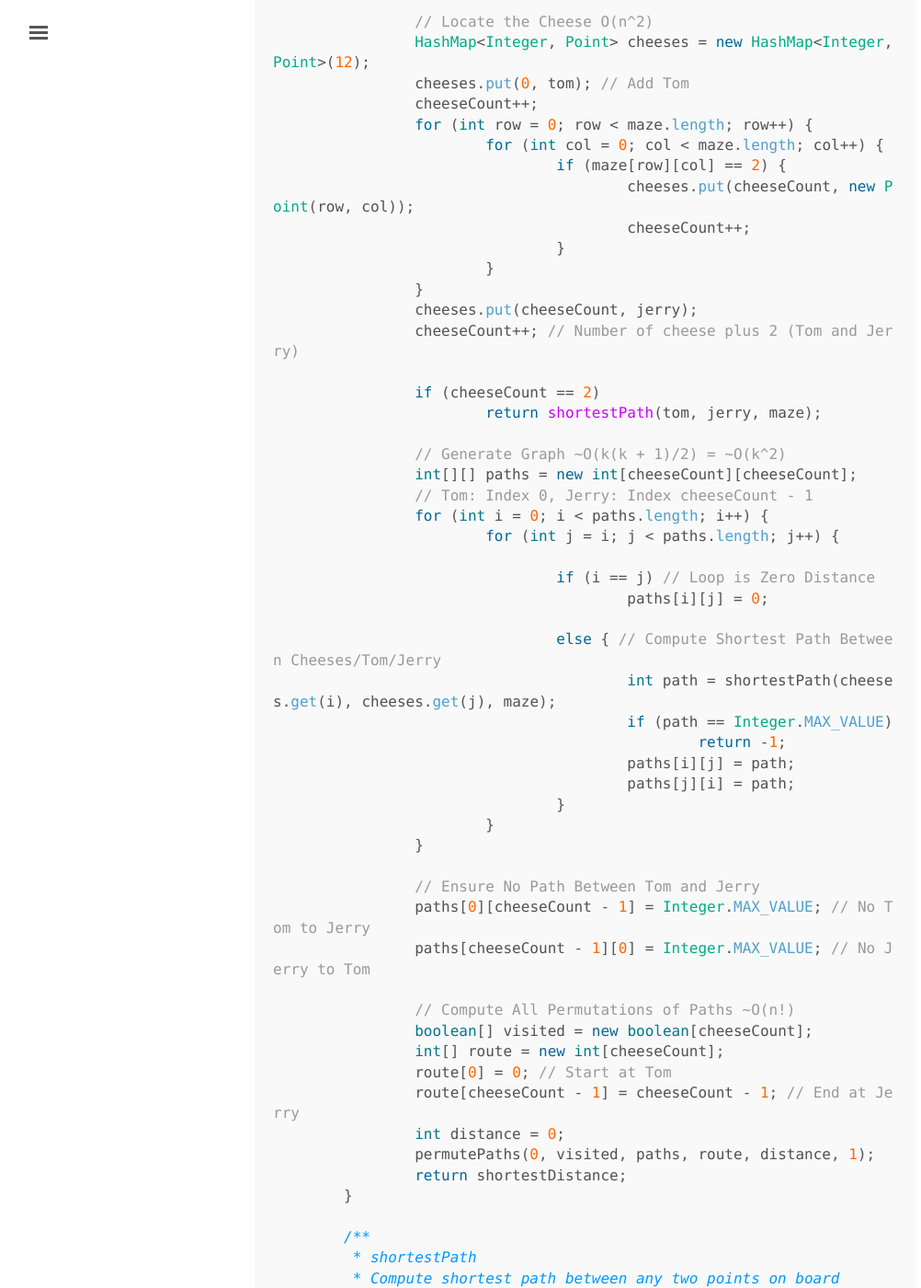
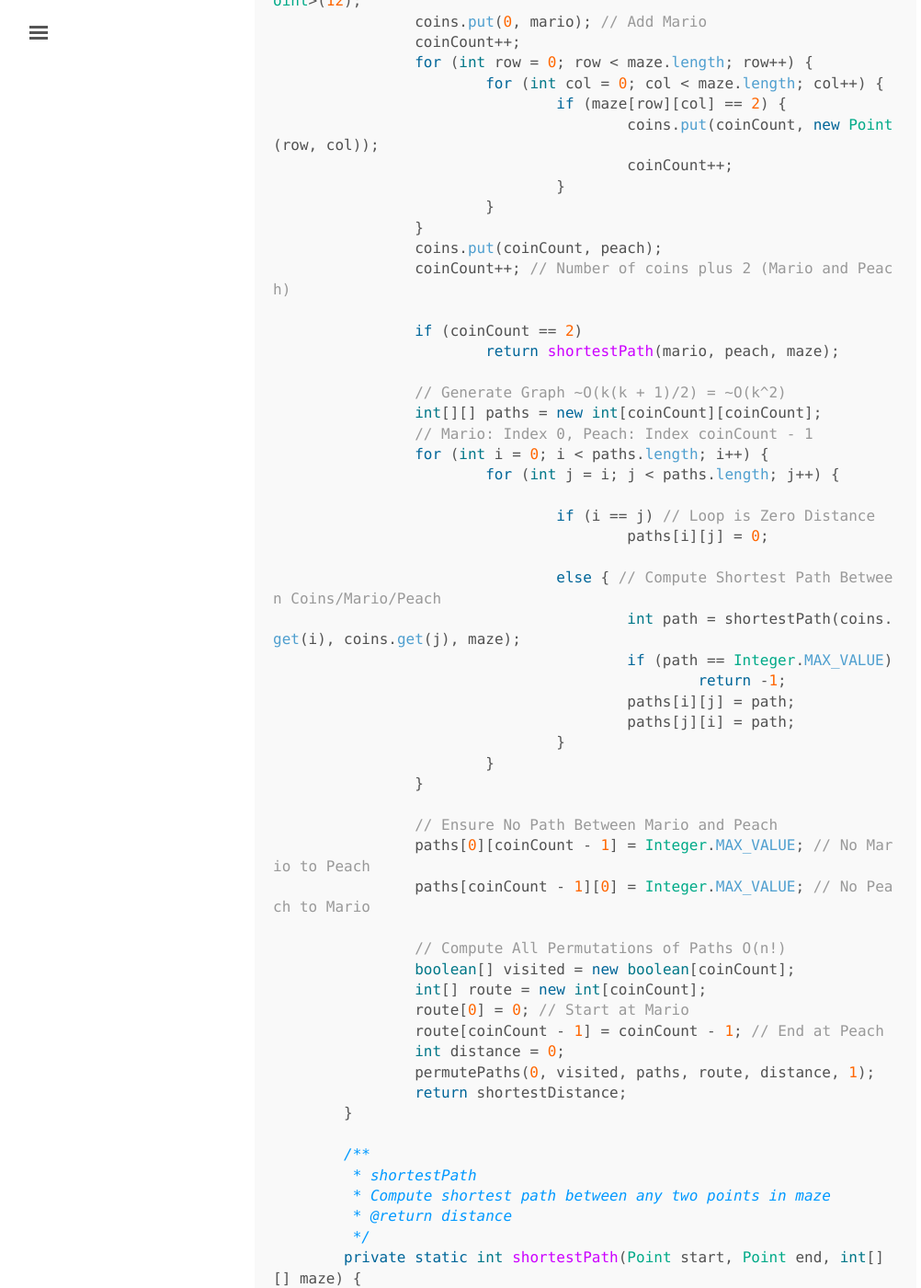
Before and after one commit to washifu/CodeBlog, a Jekyll site: the page built from pages/2017-10-12-Mario_Peach_Coins.md, in a window 1280 px wide and 1400 px high, scrolled down 3256 px. Shown: the whole window at 92% size, without its empty margins (3-1005 px from the left). Built offline with Jekyll 4.4.1, drawn with Linux system fonts in a browser that asks for light colours; comment, search, counter and statistics services are not loaded; some of the changed text lies outside the part shown.

Commit message:
Update 2017-10-12-Mario_Peach_Coins.md

```diff
--- a/pages/2017-10-12-Mario_Peach_Coins.md
+++ b/pages/2017-10-12-Mario_Peach_Coins.md
@@ -4,7 +4,7 @@ title: Mario Peach Maze with Coins
 comments: true
 ---
 
-## [Mario Peach Maze with Coins] -- (Hard)
+## Mario Peach Maze with Coins -- (Hard)
 **Original Details, Common Problem**
 
 ### Description:
@@ -98,50 +98,46 @@ import java.util.LinkedList;
 import java.util.Queue;
 import java.util.HashMap;
 
-public class TomAndJerry {
+public class MarioMaze {
 
-	private Point tom = new Point(0,0);
-	private Point jerry;
 	private int shortestDistance = Integer.MAX_VALUE;
 	private int[] shortestRoute;
-	private int cheeseCount = 0;
+	private int coinCount = 0;
 
-	public int shortestSteps(int x, int y, int[][] maze) {
-		jerry = new Point(y, x);
-
-		// Path to Jerry? ~O(5n^2)
-		if (shortestPath(tom, jerry, maze) == Integer.MAX_VALUE) // No Path to Jerry
+	public int shortestSteps(Point mario, Point peach, int[][] maze) {
+		// Path to Peach? ~O(5n^2)
+		if (shortestPath(mario, peach, maze) == Integer.MAX_VALUE) // No Path to Peach
 			return -1;
 
-		// Locate the Cheese O(n^2)
-		HashMap<Integer, Point> cheeses = new HashMap<Integer, Point>(12);
-		cheeses.put(0, tom); // Add Tom
-		cheeseCount++;
+		// Locate the Coins O(n^2)
+		HashMap<Integer, Point> coins = new HashMap<Integer, Point>(12);
+		coins.put(0, mario); // Add Mario
+		coinCount++;
 		for (int row = 0; row < maze.length; row++) {
 			for (int col = 0; col < maze.length; col++) {
 				if (maze[row][col] == 2) {
-					cheeses.put(cheeseCount, new Point(row, col));
-					cheeseCount++;
+					coins.put(coinCount, new Point(row, col));
+					coinCount++;
 				}
 			}
 		}
-		cheeses.put(cheeseCount, jerry);
-		cheeseCount++; // Number of cheese plus 2 (Tom and Jerry)
+		coins.put(coinCount, peach);
+		coinCount++; // Number of coins plus 2 (Mario and Peach)
 
-		if (cheeseCount == 2)
-			return shortestPath(tom, jerry, maze);
+		if (coinCount == 2)
+			return shortestPath(mario, peach, maze);
 
 		// Generate Graph ~O(k(k + 1)/2) = ~O(k^2)
-		int[][] paths = new int[cheeseCount][cheeseCount];
-		// Tom: Index 0, Jerry: Index cheeseCount - 1
+		int[][] paths = new int[coinCount][coinCount];
+		// Mario: Index 0, Peach: Index coinCount - 1
 		for (int i = 0; i < paths.length; i++) {
 			for (int j = i; j < paths.length; j++) {
 
 				if (i == j) // Loop is Zero Distance
 					paths[i][j] = 0;
 
-				else { // Compute Shortest Path Between Cheeses/Tom/Jerry
-					int path = shortestPath(cheeses.get(i), cheeses.get(j), maze);
+				else { // Compute Shortest Path Between Coins/Mario/Peach
+					int path = shortestPath(coins.get(i), coins.get(j), maze);
 					if (path == Integer.MAX_VALUE)
 						return -1;
 					paths[i][j] = path;
@@ -150,15 +146,15 @@ public class TomAndJerry {
 			}
 		}
 
-		// Ensure No Path Between Tom and Jerry
-		paths[0][cheeseCount - 1] = Integer.MAX_VALUE; // No Tom to Jerry
-		paths[cheeseCount - 1][0] = Integer.MAX_VALUE; // No Jerry to Tom
+		// Ensure No Path Between Mario and Peach
+		paths[0][coinCount - 1] = Integer.MAX_VALUE; // No Mario to Peach
+		paths[coinCount - 1][0] = Integer.MAX_VALUE; // No Peach to Mario
 
-		// Compute All Permutations of Paths ~O(n!)
-		boolean[] visited = new boolean[cheeseCount];
-		int[] route = new int[cheeseCount];
-		route[0] = 0; // Start at Tom
-		route[cheeseCount - 1] = cheeseCount - 1; // End at Jerry
+		// Compute All Permutations of Paths O(n!)
+		boolean[] visited = new boolean[coinCount];
+		int[] route = new int[coinCount];
+		route[0] = 0; // Start at Mario
+		route[coinCount - 1] = coinCount - 1; // End at Peach
 		int distance = 0;
 		permutePaths(0, visited, paths, route, distance, 1);
 		return shortestDistance;
@@ -166,7 +162,7 @@ public class TomAndJerry {
 
 	/**
 	 * shortestPath
-	 * Compute shortest path between any two points on board
+	 * Compute shortest path between any two points in maze
 	 * @return distance
 	 */
 	private static int shortestPath(Point start, Point end, int[][] maze) {
@@ -228,16 +224,16 @@ public class TomAndJerry {
 	 */
 	private void permutePaths(int current, boolean[] visited, int[][] paths,
 									 int[] route, int distance, int i) {
-		if (i == cheeseCount - 1) { // Only Jerry Left ~O(1)
-			distance += paths[current][cheeseCount - 1]; // Add distance to Jerry from last cheese
+		if (i == coinCount - 1) { // Only Peach Left
+			distance += paths[current][coinCount - 1]; // Add distance to Peach from last coin
 			if (distance < shortestDistance) {
 				shortestDistance = distance;
 				setShortestRoute( route.clone() );
 			} // else path and distance are discarded
 		}
 
-		// Check remaining cheese and take uncounted path DFS ~O(n!)
-		for (int k = 1; k < cheeseCount - 1; k++) {
+		// Check remaining coins and take uncounted path DFS
+		for (int k = 1; k < coinCount - 1; k++) {
 			if (!visited[k]) {
 				visited[k] = true;
 				route[i] = k;
```
Also changed, not shown: other parts of pages/2017-10-12-Mario_Peach_Coins.md (+8 -8 lines).
